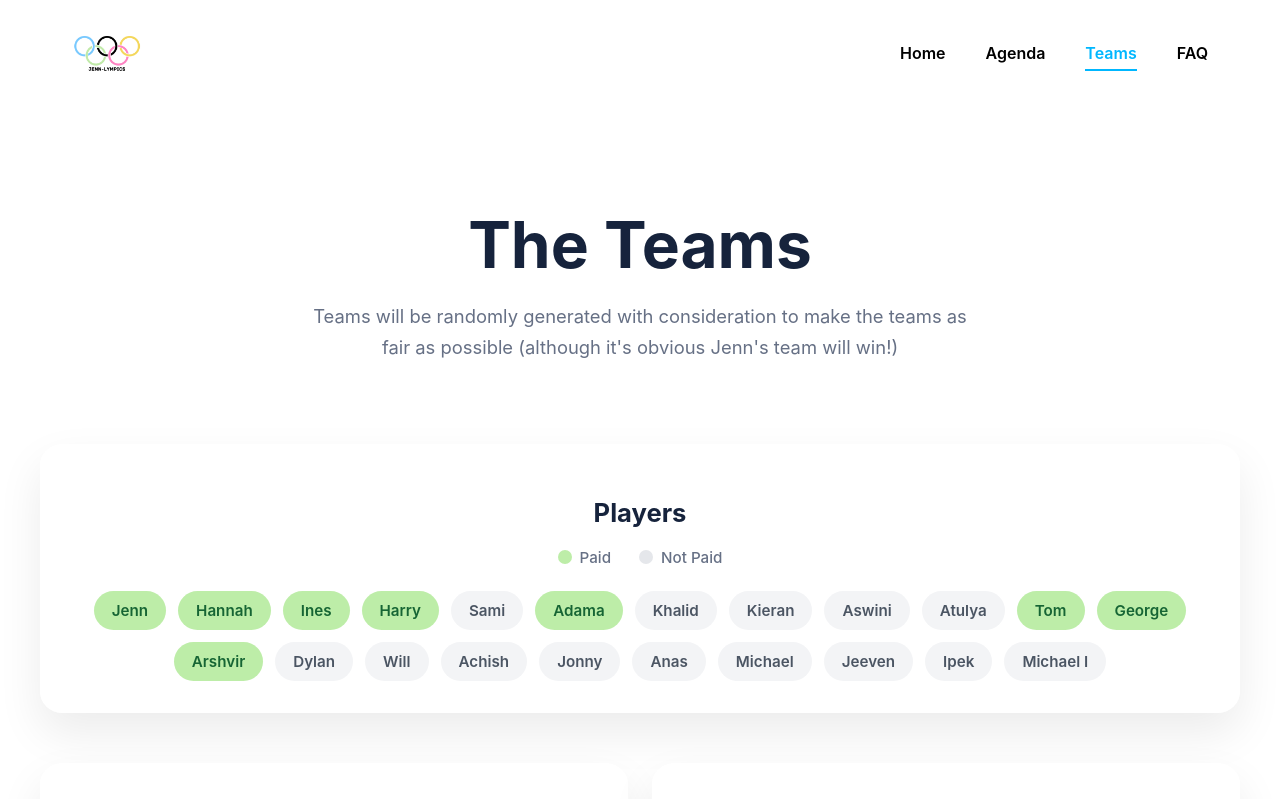
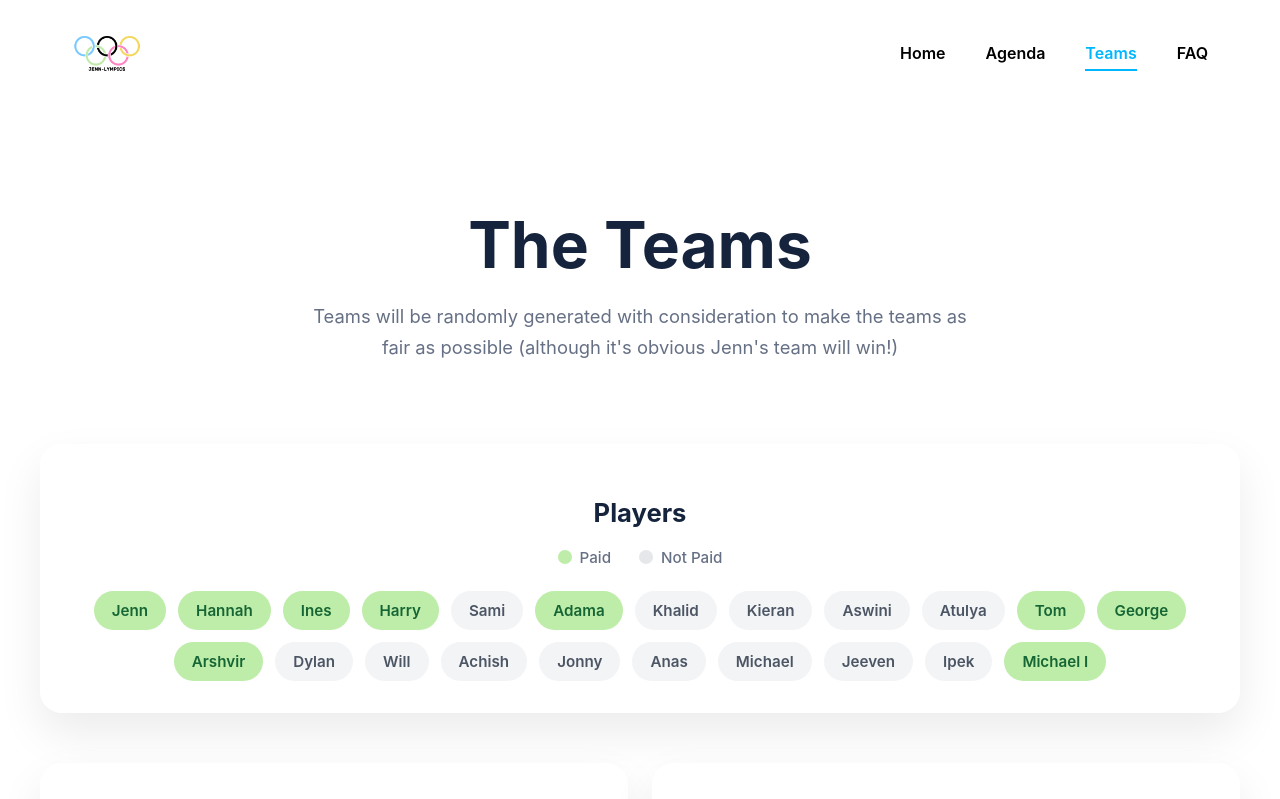
Before and after one commit to Jennipham/jenn-lympics, a React (Vite) app in the folder jenn-lympics-website/: page /teams in a window 1280 px wide. Shown: the top 799 px of the page. Built offline with nearby package versions, Linux system fonts and the light colour scheme.

Commit message:
updating pay status

```diff
--- a/jenn-lympics-website/src/components/Teams/players.ts
+++ b/jenn-lympics-website/src/components/Teams/players.ts
@@ -20,5 +20,5 @@ export const players = [
         { name: "Michael", paid: false },
         { name: "Jeeven", paid: false },
         { name: "Ipek", paid: false },
-        { name: "Michael I", paid: false },
+        { name: "Michael I", paid: true },
 ];
```
